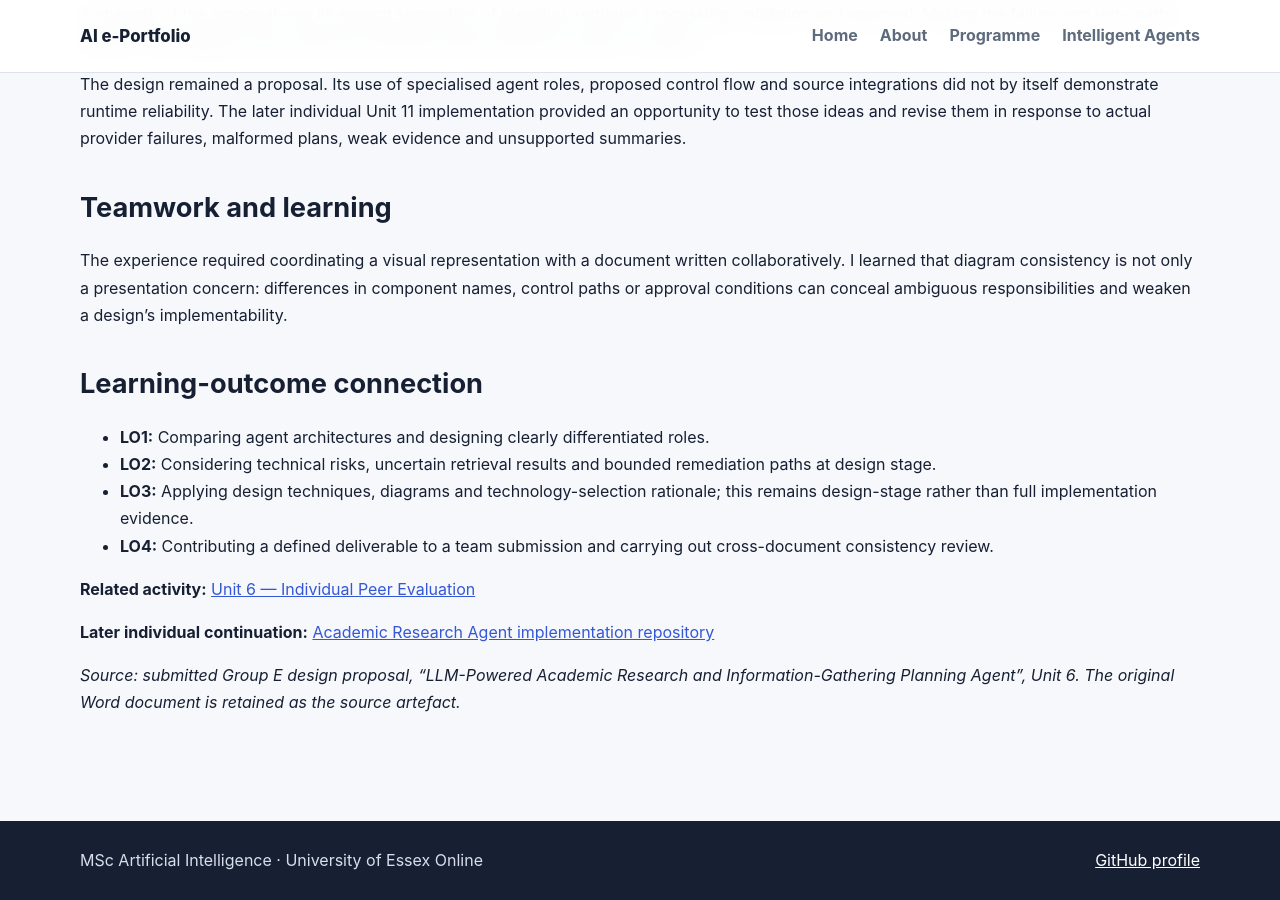
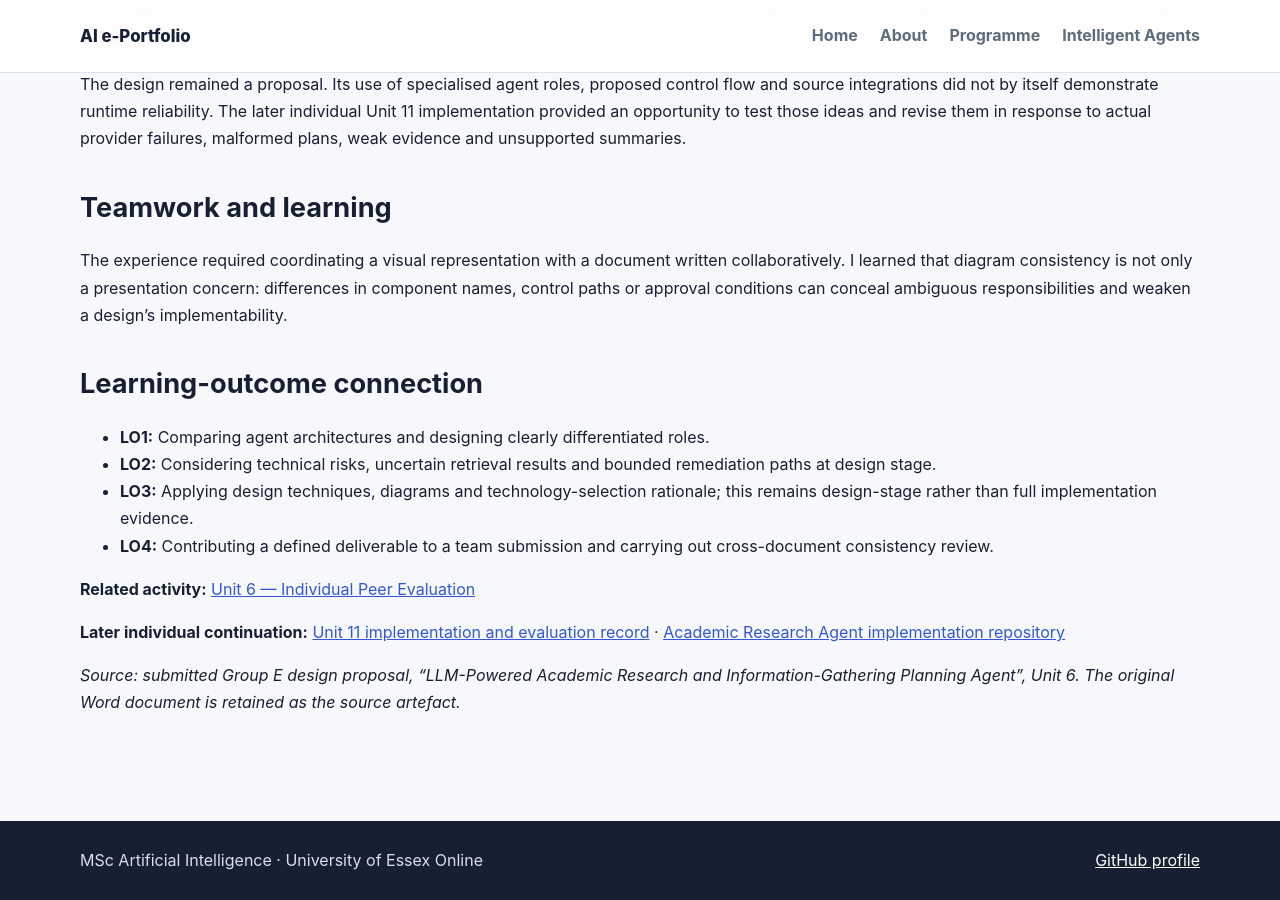
Before and after one commit to Monogios1996/Monogios1996.github.io, a Jekyll site: the page built from modules/intelligent-agents/evidence/artefacts/unit-06-group-e-team-design.md, in a window 1280 px wide and 900 px high, scrolled down 1934 px. Built offline with Jekyll 4.4.1, drawn with Linux system fonts in a browser that asks for light colours.

Commit message:
Integrate Unit 11 implementation evidence into portfolio

```diff
--- a/modules/intelligent-agents/evidence/artefacts/unit-06-group-e-team-design.md
+++ b/modules/intelligent-agents/evidence/artefacts/unit-06-group-e-team-design.md
@@ -75,6 +75,6 @@ The experience required coordinating a visual representation with a document wri
 
 **Related activity:** [Unit 6 — Individual Peer Evaluation]({{ '/modules/intelligent-agents/evidence/artefacts/unit-06-group-e-peer-evaluation/' | relative_url }})
 
-**Later individual continuation:** [Academic Research Agent implementation repository](https://github.com/Monogios1996/llm-academic-research-agent)
+**Later individual continuation:** [Unit 11 implementation and evaluation record]({{ '/modules/intelligent-agents/evidence/artefacts/unit-11-academic-research-agent-implementation/' | relative_url }}) · [Academic Research Agent implementation repository](https://github.com/Monogios1996/llm-academic-research-agent)
 
 *Source: submitted Group E design proposal, “LLM-Powered Academic Research and Information-Gathering Planning Agent”, Unit 6. The original Word document is retained as the source artefact.*
```
